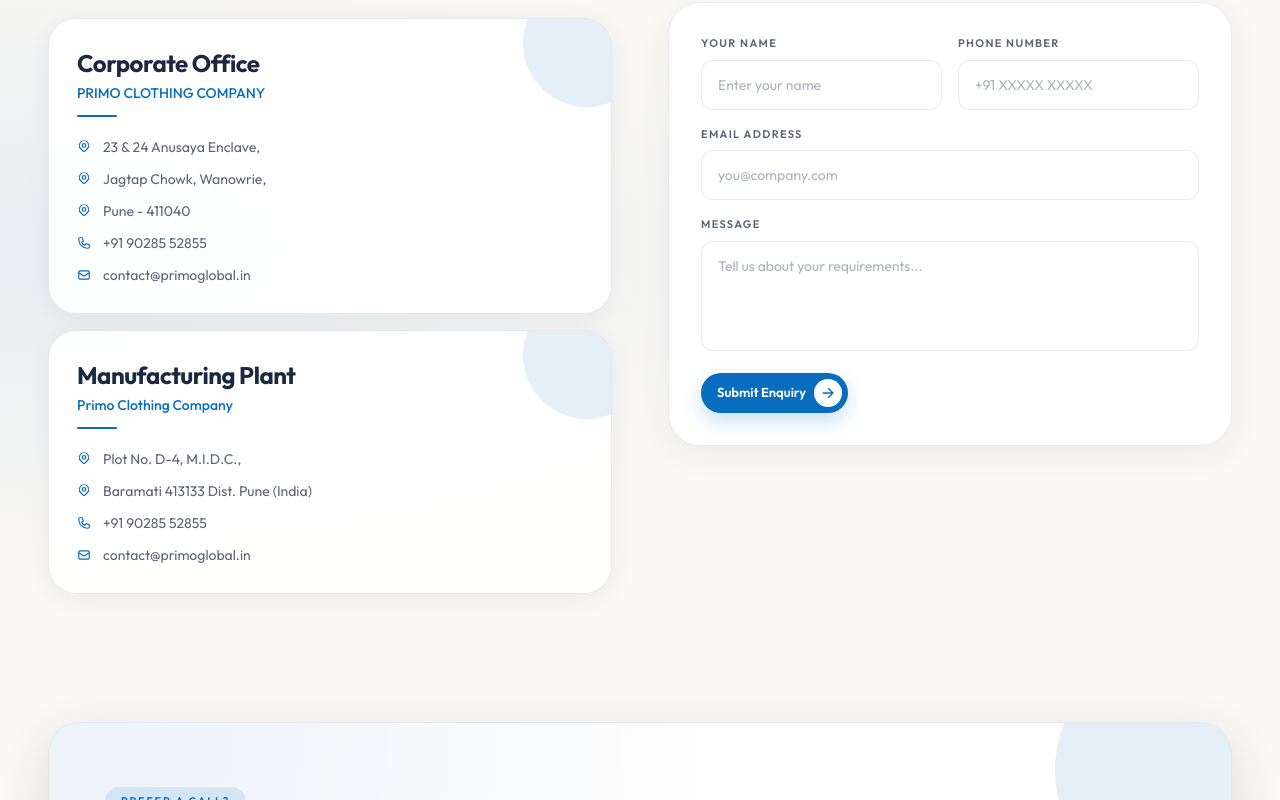
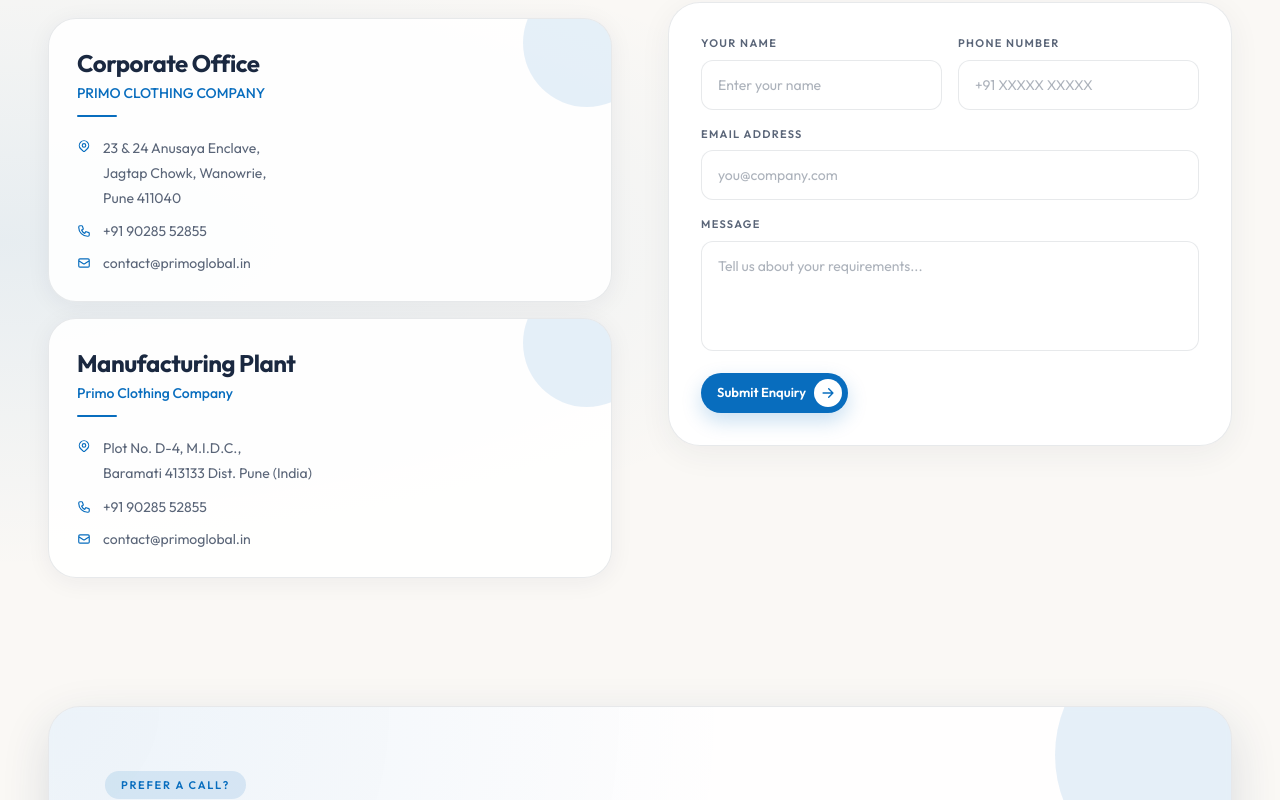
Before and after one commit to rohan1207/Primo, a React (Vite) app: page /contact in a window 1280 px wide. Shown: the part 900-1700 px from the top of the page. Built offline with nearby package versions, Linux system fonts and the light colour scheme; no server answers.

Commit message:
first commit

```diff
--- a/src/data/content.js
+++ b/src/data/content.js
@@ -833,7 +833,7 @@
     address: [
       "23 & 24 Anusaya Enclave,",
       "Jagtap Chowk, Wanowrie,",
-      "Pune - 411040",
+      "Pune 411040",
     ],
     tel: "+91 90285 52855",
     email: "contact@primoglobal.in",
--- a/src/pages/Contact.jsx
+++ b/src/pages/Contact.jsx
@@ -121,15 +121,14 @@
                       <div className="mt-3 h-0.5 w-10 rounded-full bg-[#086dbe]" />
 
                       <div className="mt-5 space-y-3">
-                        {office.address.map((line) => (
-                          <p
-                            key={line}
-                            className="flex items-start gap-3 text-sm text-mota-mist"
-                          >
-                            <HiOutlineLocationMarker className="mt-0.5 shrink-0 text-[#086dbe]" />
-                            {line}
-                          </p>
-                        ))}
+                        <div className="flex items-start gap-3 text-sm text-mota-mist">
+                          <HiOutlineLocationMarker className="mt-0.5 shrink-0 text-[#086dbe]" />
+                          <div className="space-y-0.5 leading-relaxed">
+                            {office.address.map((line) => (
+                              <p key={line}>{line}</p>
+                            ))}
+                          </div>
+                        </div>
                         <a
                           href={`tel:${office.tel.replace(/\s/g, "").split("/")[0]}`}
                           className="flex items-center gap-3 text-sm text-mota-mist transition-colors hover:text-[#086dbe]"
```
